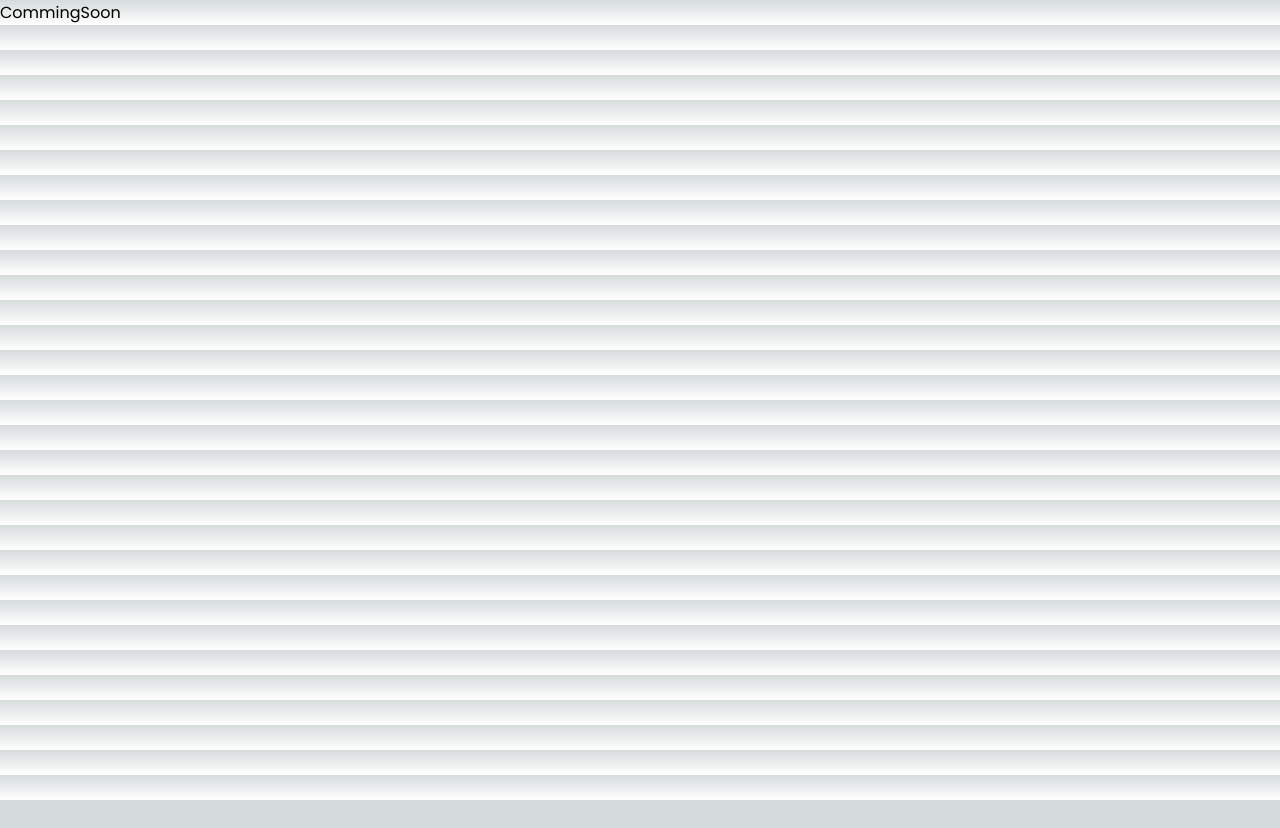
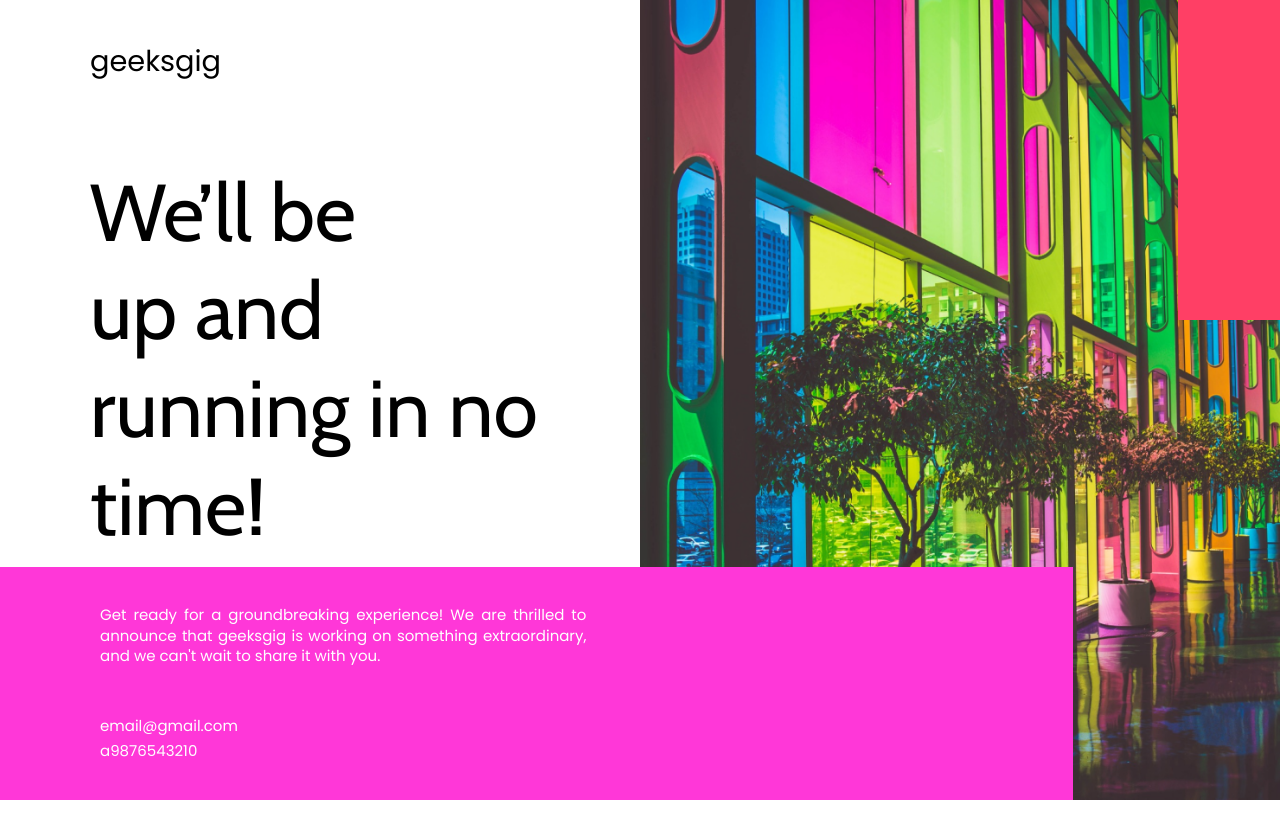
Before and after one commit to antonyjaison/geeksgig, a Next.js app: page / in a window 1280 px wide. Before the commit the page ends 800 px from the top, so only its background shows below. Built offline with nearby package versions, Linux system fonts and the light colour scheme.

Commit message:
make commig-soon page

```diff
--- a/app/globals.css
+++ b/app/globals.css
@@ -1,107 +1,12 @@
-:root {
-  --max-width: 1100px;
-  --border-radius: 12px;
-  --font-mono: ui-monospace, Menlo, Monaco, 'Cascadia Mono', 'Segoe UI Mono',
-    'Roboto Mono', 'Oxygen Mono', 'Ubuntu Monospace', 'Source Code Pro',
-    'Fira Mono', 'Droid Sans Mono', 'Courier New', monospace;
-
-  --foreground-rgb: 0, 0, 0;
-  --background-start-rgb: 214, 219, 220;
-  --background-end-rgb: 255, 255, 255;
-
-  --primary-glow: conic-gradient(
-    from 180deg at 50% 50%,
-    #16abff33 0deg,
-    #0885ff33 55deg,
-    #54d6ff33 120deg,
-    #0071ff33 160deg,
-    transparent 360deg
-  );
-  --secondary-glow: radial-gradient(
-    rgba(255, 255, 255, 1),
-    rgba(255, 255, 255, 0)
-  );
-
-  --tile-start-rgb: 239, 245, 249;
-  --tile-end-rgb: 228, 232, 233;
-  --tile-border: conic-gradient(
-    #00000080,
-    #00000040,
-    #00000030,
-    #00000020,
-    #00000010,
-    #00000010,
-    #00000080
-  );
-
-  --callout-rgb: 238, 240, 241;
-  --callout-border-rgb: 172, 175, 176;
-  --card-rgb: 180, 185, 188;
-  --card-border-rgb: 131, 134, 135;
+*{
+    margin: 0;
+    padding: 0;
 }
 
-@media (prefers-color-scheme: dark) {
-  :root {
-    --foreground-rgb: 255, 255, 255;
-    --background-start-rgb: 0, 0, 0;
-    --background-end-rgb: 0, 0, 0;
-
-    --primary-glow: radial-gradient(rgba(1, 65, 255, 0.4), rgba(1, 65, 255, 0));
-    --secondary-glow: linear-gradient(
-      to bottom right,
-      rgba(1, 65, 255, 0),
-      rgba(1, 65, 255, 0),
-      rgba(1, 65, 255, 0.3)
-    );
-
-    --tile-start-rgb: 2, 13, 46;
-    --tile-end-rgb: 2, 5, 19;
-    --tile-border: conic-gradient(
-      #ffffff80,
-      #ffffff40,
-      #ffffff30,
-      #ffffff20,
-      #ffffff10,
-      #ffffff10,
-      #ffffff80
-    );
-
-    --callout-rgb: 20, 20, 20;
-    --callout-border-rgb: 108, 108, 108;
-    --card-rgb: 100, 100, 100;
-    --card-border-rgb: 200, 200, 200;
-  }
+p,h1,h2,h3{
+    margin: 0;
 }
 
-* {
-  box-sizing: border-box;
-  padding: 0;
-  margin: 0;
+body{
+    overflow: hidden;
 }
-
-html,
-body {
-  max-width: 100vw;
-  overflow-x: hidden;
-}
-
-body {
-  color: rgb(var(--foreground-rgb));
-  background: linear-gradient(
-      to bottom,
-      transparent,
-      rgb(var(--background-end-rgb))
-    )
-    rgb(var(--background-start-rgb));
-}
-
-a {
-  color: inherit;
-  text-decoration: none;
-}
-
-@media (prefers-color-scheme: dark) {
-  html {
-    color-scheme: dark;
-  }
-}
--- a/components/CommingSoon.jsx
+++ b/components/CommingSoon.jsx
@@ -1,9 +1,38 @@
-import styles from '@styles/commingsoon.module.scss'
+import styles from "@styles/commingsoon.module.scss";
+import { Cabin } from "next/font/google";
+import Link from "next/link";
+
+const cabin = Cabin({
+  subsets: ["latin"],
+  weight: ["400", "500", "700"],
+});
 
 const CommingSoon = () => {
   return (
-    <div>CommingSoon</div>
-  )
-}
+    <main className={styles.wrapper}>
+      <div className={styles.left_wrapper}>
+        <Link className={styles.logo} href='/'>geeksgig</Link>
+        <h1 className={cabin.className}>
+          We’ll be <br /> up and running in no time!
+        </h1>
+        <div className={styles.bottom_section}>
+          <p>
+            Get ready for a groundbreaking experience! We are thrilled to
+            announce that geeksgig is working on something extraordinary, and we
+            can't wait to share it with you.
+          </p>
+          <div className={styles.contact}>
+            <a href="mailto:antony@gmail.com">email@gmail.com</a>
+            <a href="tel:9876543210">a9876543210</a>
+          </div>
+        </div>
+      </div>
+      <div className={styles.right_wrapper}>
+        <img className={styles.image} src="/images/comming_soon_img.png" />
+        <div className={styles.right_div}></div>
+      </div>
+    </main>
+  );
+};
 
-export default CommingSoon
+export default CommingSoon;
--- a/styles/commingsoon.module.scss
+++ b/styles/commingsoon.module.scss
@@ -0,0 +1,187 @@
+.wrapper {
+  display: flex;
+  flex-direction: row;
+  .left_wrapper {
+    flex: 0.5;
+    display: flex;
+    flex-direction: column;
+    justify-content: space-between;
+    margin-bottom: 233px;
+    .logo {
+      padding: 40px 90px;
+      color: #000;
+      font-size: 28.8px;
+      font-weight: 400;
+      text-decoration: none;
+      width: fit-content;
+    }
+    h1 {
+      color: #000;
+      font-size: 80.6px;
+      font-style: normal;
+      font-weight: 400;
+      line-height: normal;
+      padding: 40px 90px;
+    }
+    .bottom_section {
+      position: absolute;
+      width: 76%;
+      height: 233px;
+      background: #ff37d8;
+      bottom: 0;
+      display: flex;
+      flex-direction: column;
+      justify-content: center;
+      gap: 50px;
+      padding-left: 100px;
+      p {
+        color: #fff;
+        text-align: justify;
+        font-size: 15px;
+        font-weight: 400;
+        line-height: 135%;
+        width: 50%;
+      }
+      .contact {
+        display: flex;
+        flex-direction: column;
+        gap: 5px;
+        a {
+          text-decoration: none;
+          color: #fff;
+          font-size: 15px;
+          font-weight: 400;
+          line-height: 135%;
+          width: fit-content;
+        }
+      }
+    }
+  }
+  .right_wrapper {
+    flex: 0.5;
+    .right_div {
+      width: 8%;
+      height: 40vh;
+      background: #ff3f65;
+      position: absolute;
+      top: 0;
+      right: 0;
+    }
+    .image {
+      width: 100%;
+      height: 100vh;
+      object-fit: cover;
+    }
+  }
+}
+
+@media (max-width: 1041px) {
+  .wrapper {
+    .left_wrapper {
+      h1 {
+        font-size: 50.6px;
+      }
+    }
+  }
+}
+
+@media (max-width: 800px) {
+  .wrapper {
+    .left_wrapper {
+      .logo {
+        padding: 20px 40px;
+      }
+      h1 {
+        padding: 20px 40px;
+      }
+      .bottom_section {
+        width: 70%;
+        height: 200px;
+        background: #ff37d8;
+        gap: 30px;
+        padding-left: 40px;
+        p {
+          width: 75%;
+        }
+      }
+    }
+  }
+}
+
+// @media(max-width:600px){
+//     .wrapper {
+//         display: flex;
+//         flex-direction: row;
+//         .left_wrapper {
+//           flex: 0.5;
+//           display: flex;
+//           flex-direction: column;
+//           justify-content: space-between;
+//           margin-bottom: 233px;
+//           .logo {
+//             padding: 20px 40px;
+//             color: #000;
+//             font-size: 28.8px;
+//             font-weight: 400;
+//             text-decoration: none;
+//             width: fit-content;
+//           }
+//           h1 {
+//             color: #000;
+//             font-style: normal;
+//             font-weight: 400;
+//             line-height: normal;
+//             padding: 20px 40px;
+//         }
+//           .bottom_section {
+//               width: 110%;
+//               height: 210px;
+//             position: absolute;
+//             bottom: 0;
+//             display: flex;
+//             flex-direction: column;
+//             justify-content: center;
+//             background: #ff37d8;
+//             gap: 30px;
+//             padding-left: 40px;
+//             p {
+//               color: #fff;
+//               text-align: justify;
+//               font-size: 15px;
+//               font-weight: 400;
+//               line-height: 135%;
+//               width: 75%;
+//             }
+//             .contact {
+//               display: flex;
+//               flex-direction: column;
+//               gap: 5px;
+//               a {
+//                 text-decoration: none;
+//                 color: #fff;
+//                 font-size: 15px;
+//                 font-weight: 400;
+//                 line-height: 135%;
+//                 width: fit-content;
+//               }
+//             }
+//           }
+//         }
+//         .right_wrapper {
+//           flex: 0.5;
+//           .right_div {
+//             width: 8%;
+//             height: 40vh;
+//             background: #ff3f65;
+//             position: absolute;
+//             top: 0;
+//             right: 0;
+//           }
+//           .image {
+//             width: 100%;
+//             height: 100vh;
+//             object-fit: cover;
+//           }
+//         }
+//       }
+// }
```
Also changed, not shown: public/images/comming_soon_img.png (added).
